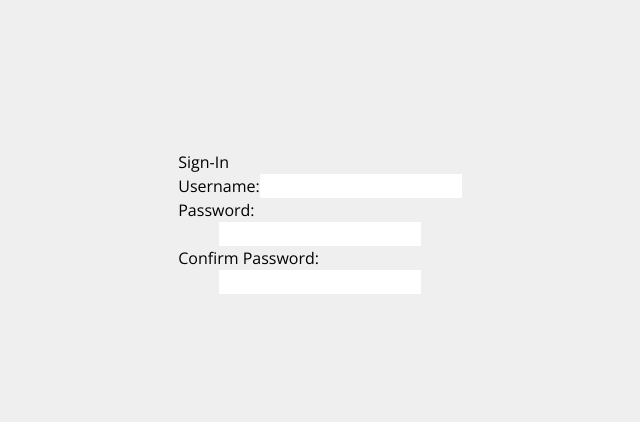
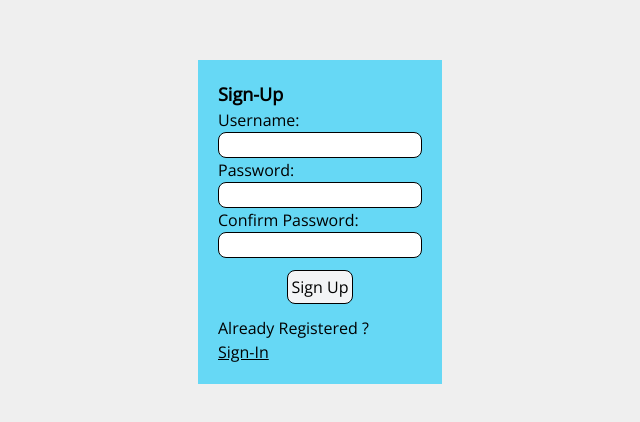
Before and after one commit to HalilUzer/react-practices, a React (Vite) app in the folder blog/: page /sign-up in a window 1280 px wide. Shown: the part 178-600 px from the top of the page, without its empty margins (320-960 px from the left). Built offline with nearby package versions, Linux system fonts and the light colour scheme.

Commit message:
blog: sign-up router dark mode updated

```diff
--- a/blog/package.json
+++ b/blog/package.json
@@ -19,6 +19,7 @@
     "react-redux": "^9.1.2",
     "react-router-dom": "^6.23.1",
     "react-spinners": "^0.13.8",
+    "tailwind-merge": "^2.3.0",
     "typescript": "^5.5.2"
   },
   "devDependencies": {
--- a/blog/src/components/Navigation.tsx
+++ b/blog/src/components/Navigation.tsx
@@ -1,6 +1,6 @@
 import { Link, useLocation } from 'react-router-dom'
+import React, { Dispatch, SetStateAction } from 'react'
 import SearchBar from './SearchBar.tsx'
-import React, { Dispatch, SetStateAction } from 'react'
 
 type Props = {
     keyword: string,
@@ -17,7 +17,7 @@ export default function Navigation({ keyword, setKeyword }: Props) {
                 <li className='m-4 shadow-[rgba(0, 0, 0, 0.06)_0_2px_4px] hover:shadow-[rgba(0, 0, 0, 0.06)_0_2px_4px transition-all'><Link className='text' to={"/"}>Home</Link></li>
                 <li className='m-4 shadow-[rgba(0, 0, 0, 0.06)_0_2px_4px] hover:shadow-[rgba(0, 0, 0, 0.06)_0_2px_4px transition-all'><Link to={"/post"}>Posts</Link></li>
                 <li className='m-4 shadow-[rgba(0, 0, 0, 0.06)_0_2px_4px] hover:shadow-[rgba(0, 0, 0, 0.06)_0_2px_4px transition-all'><Link to={"/about"}>About</Link></li>
-                <li className='m-4 shadow-[rgba(0, 0, 0, 0.06)_0_2px_4px] hover:shadow-[rgba(0, 0, 0, 0.06)_0_2px_4px transition-all'><Link to={"/sign-up"}>Sign Up</Link></li>
+                <li className='m-4 shadow-[rgba(0, 0, 0, 0.06)_0_2px_4px] hover:shadow-[rgba(0, 0, 0, 0.06)_0_2px_4px transition-all'><Link to={"/sign-up"}>Sign In</Link></li>
             </ul>
         </nav>
     )
--- a/blog/src/components/buttons/Button.tsx
+++ b/blog/src/components/buttons/Button.tsx
@@ -1,17 +1,17 @@
 import React from "react"
-import type { ReactNode, MouseEventHandler } from "react"
+import type { ReactNode, MouseEventHandler, ButtonHTMLAttributes } from "react"
+import { twMerge } from "tailwind-merge"
 
-type Props = {
+interface Props extends ButtonHTMLAttributes<HTMLButtonElement> {
     children: ReactNode,
-    onClick: MouseEventHandler<HTMLButtonElement>,
-    className?: string,
-    type?: 'button' | 'submit' | 'reset'
 }
 
-export default function Button({ children, onClick, className = '', type = 'submit' }: Props) {
+export default function Button({ children, className = '', type = 'submit', ...props }: Props) {
 
     return (
-        <button onClick={onClick} type={type} className={className.length === 0 ? "grid group bg-gray-100 border border-black border-solid rounded-lg mb-2 hover:bg-gray-300 place-content-center p-1 dark:bg-dark-blue dark:hover:bg-black" : className} >
+        <button{...props}
+            type={type}
+            className={twMerge('grid group bg-gray-100 border border-black border-solid rounded-lg mb-2 hover:bg-gray-300 place-content-center p-1 dark:bg-dark-blue dark:hover:bg-black', className)} >
             {children}
         </button>
     )
--- a/blog/src/components/buttons/DeleteButton.tsx
+++ b/blog/src/components/buttons/DeleteButton.tsx
@@ -1,17 +1,18 @@
 import React from 'react'
-import type { ReactNode, MouseEventHandler } from "react"
+import type { ReactNode, MouseEventHandler, ButtonHTMLAttributes } from "react"
+import { twMerge } from 'tailwind-merge'
 
-type Props = {
+interface Props extends ButtonHTMLAttributes<HTMLButtonElement> {
     children: ReactNode,
-    onClick: MouseEventHandler<HTMLButtonElement>,
-    className?: string,
-    type?: 'button' | 'submit' | 'reset'
 }
 
-export default function DeleteButton({ children, onClick, className = '', type = 'submit' }: Props) {
+export default function DeleteButton({ children, className = '', type = 'submit', ...props }: Props) {
 
     return (
-        <button onClick={onClick} type={type} className={className.length === 0 ? "grid bg-gray-100 border border-black border-solid rounded-lg mb-2 place-content-center p-1 dark:bg-dark-blue dark:hover:bg-black hover:bg-red-600" : className} >
+        <button
+        {...props}
+        type={type}
+        className={twMerge('grid bg-gray-100 border border-black border-solid rounded-lg mb-2 place-content-center p-1 dark:bg-dark-blue dark:hover:bg-black hover:bg-red-600', className)} >
             {children}
         </button>
     )
--- /dev/null
+++ b/blog/src/components/inputs/Input.tsx
@@ -0,0 +1,11 @@
+import React, { ButtonHTMLAttributes, ChangeEvent, InputHTMLAttributes, ReactNode } from 'react'
+import { twMerge } from 'tailwind-merge'
+
+interface Props extends InputHTMLAttributes<HTMLInputElement> {
+}
+
+export default function Input({ className = '', type = 'text', ...props }: Props) {
+    return (
+        <input {...props} className={twMerge('border border-black border-solid rounded-lg dark:bg-dark-blue', className)} type={type} />
+    )
+}
--- /dev/null
+++ b/blog/src/components/inputs/TextArea.tsx
@@ -0,0 +1,10 @@
+import React, { TextareaHTMLAttributes } from 'react'
+import { twMerge } from 'tailwind-merge'
+
+interface Props extends TextareaHTMLAttributes<HTMLTextAreaElement> { }
+
+export default function TextArea({ className = '', ...props }: Props) {
+    return (
+        <textarea {...props} className={twMerge('border border-black border-solid rounded-lg mb-3 dark:bg-dark-blue', className)} />
+    )
+}
--- a/blog/src/components/inputs/TextAreaInput.tsx
+++ /dev/null
@@ -1,9 +0,0 @@
-import React, { TextareaHTMLAttributes } from 'react'
-
-interface Props extends TextareaHTMLAttributes<HTMLTextAreaElement> { }
-
-export default function TextAreaInput({ className = 'border border-black border-solid rounded-lg mb-3 dark:bg-dark-blue', ...props }: Props) {
-    return (
-        <textarea {...props} className={className} />
-    )
-}
--- a/blog/src/components/inputs/TextInput.tsx
+++ /dev/null
@@ -1,10 +0,0 @@
-import React, { ButtonHTMLAttributes, ChangeEvent, InputHTMLAttributes, ReactNode } from 'react'
-
-interface Props extends InputHTMLAttributes<HTMLInputElement> {
-}
-
-export default function TextInput({ className = 'border border-black border-solid rounded-lg dark:bg-dark-blue', ...props }: Props) {
-    return (
-        <input {...props} className={className} />
-    )
-}
--- a/blog/src/routers/EditPostRouter.tsx
+++ b/blog/src/routers/EditPostRouter.tsx
@@ -4,6 +4,8 @@ import { useNavigate, useParams } from "react-router-dom";
 import { ClipLoader } from 'react-spinners';
 import { MdOutlineDone } from 'react-icons/md';
 import Button from "../components/buttons/Button.tsx";
+import Input from "../components/inputs/Input.tsx";
+import TextArea from "../components/inputs/TextArea.tsx";
 
 export default function EditPostRouter() {
     const navigate = useNavigate()
@@ -38,9 +40,9 @@ export default function EditPostRouter() {
     return (
         <form className='flex flex-col p-3' action="" onSubmit={e => e.preventDefault()}>
             <label htmlFor="title">Title:</label>
-            <input type="text" id="title" required onChange={e => setEditedPost({ ...editedPost, title: e.target.value })} autoFocus className="border border-black border-solid rounded-lg dark:bg-dark-blue " value={editedPost.title} />
+            <Input id="title" required onChange={e => setEditedPost({ ...editedPost, title: e.target.value })} value={editedPost.title} />
             <label htmlFor="post">Post:</label>
-            <textarea id="post" required rows={9} cols={10} onChange={e => setEditedPost({ ...editedPost, body: e.target.value })} className="border border-black border-solid rounded-lg mb-3 dark:bg-dark-blue" value={editedPost.body} />
+            <TextArea id="post" required onChange={e => setEditedPost({ ...editedPost, body: e.target.value })} value={editedPost.body} />
             <Button onClick={e => handleSubmit(e, editedPost)}>
                 {isLoading ? <ClipLoader size={25} /> : isDone ?
                     <MdOutlineDone size={25} /> : "Submit"}
--- a/blog/src/routers/SignUpRouter.jsx
+++ b/blog/src/routers/SignUpRouter.jsx
@@ -1,18 +1,24 @@
+import { Link } from 'react-router-dom'
 import React from 'react'
+import Input from './../components/inputs/Input.tsx'
+import Button from '../components/buttons/Button.tsx'
 
 export default function SignUpRouter() {
     return (
-        <main className='flex justify-center items-center min-h-[100vh]'>
-            <form className='flex flex-col justify-center items-center min-h-[50vh] ' action="">
-                <h2 className='mr-auto'>Sign-In</h2>
-                <div className=''>
-                    <label htmlFor="username" className='mr-auto'>Username:</label>
-                    <input type="text" id='username' required />
-                </div>
+        <main className='flex justify-center items-center min-h-[100vh] min-w-[50vw] dark:black dark:text-white'>
+            <form className='flex flex-col justify-center items-center p-5 bg-light-blue dark:bg-gray-600' action="">
+                <h1 className='mr-auto font-bold text-lg'>Sign-Up</h1>
+                <label htmlFor="username" className='mr-auto'>Username:</label>
+                <Input id='username' required />
                 <label htmlFor="password" className='mr-auto'>Password:</label>
-                <input type="password" id='password' required />
+                <Input id='password' type='password' required />
                 <label htmlFor="confirm_pwd" className='mr-auto'>Confirm Password:</label>
-                <input type="password" id='confirm_pwd' required />
+                <Input id='confirm_pwd' type='password' required />
+                <Button className='m-3'>
+                    Sign Up
+                </Button>
+                <p className='mr-auto'>Already Registered ?</p>
+                <Link className='underline mr-auto'>Sign-In</Link>
             </form>
         </main>
     )
--- a/blog/tailwind.config.js
+++ b/blog/tailwind.config.js
@@ -9,7 +9,8 @@ export default {
   theme: {
     extend: {
       colors: {
-        'dark-blue': '#002554'
+        'dark-blue': '#002554',
+        'light-blue': '#66d8f5'
       }
     }
   },
```
Also changed, not shown: blog/src/routers/NewPostRouter.tsx (+4 -4 lines), 1 other file (tests, documents, lock files or other folders).
